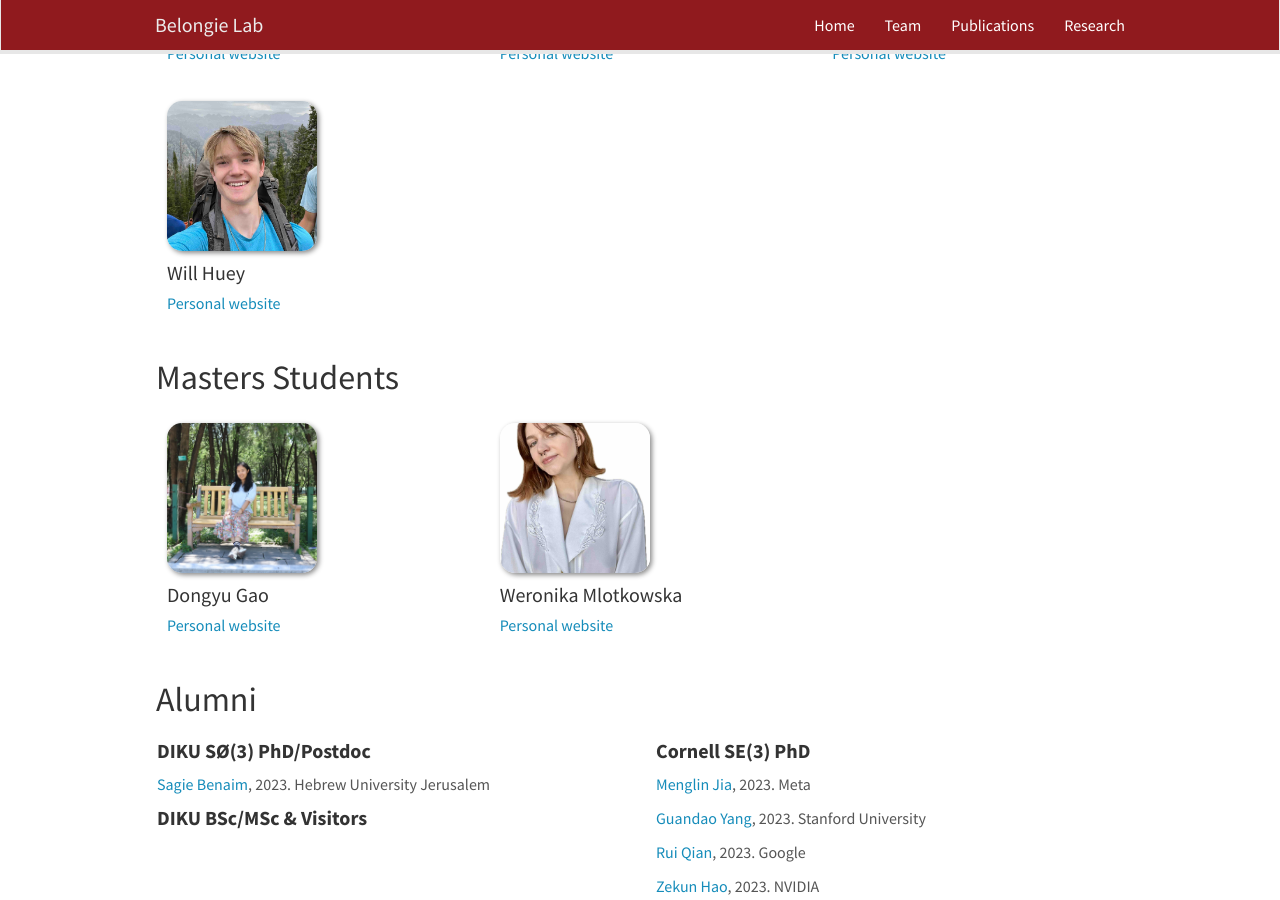
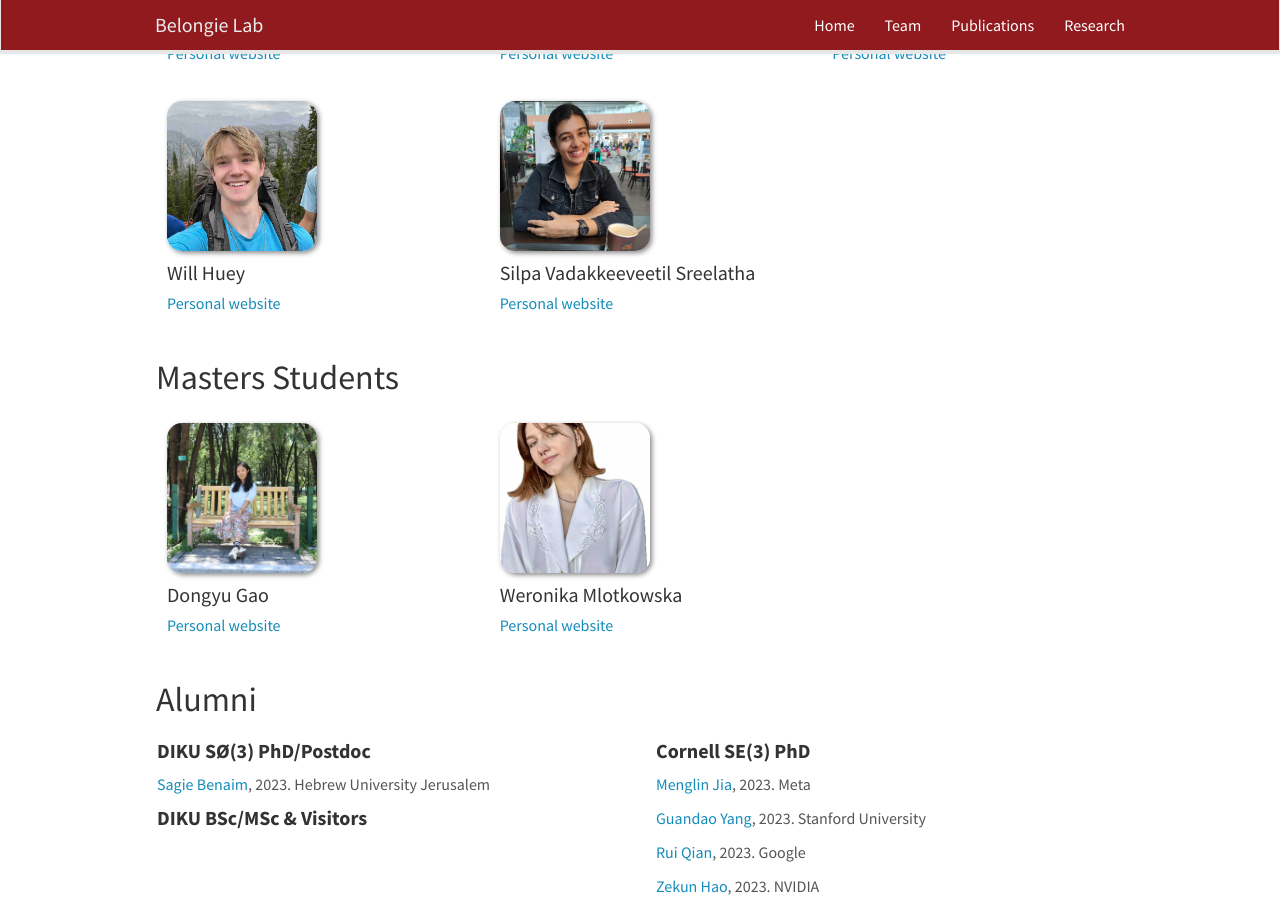
Before and after one commit to BelongieLab/belongielab.github.io, a Jekyll site: the page built from _pages/team.md, in a window 1280 px wide and 900 px high, scrolled down 2955 px. Built offline with Jekyll 4.4.1, drawn with Linux system fonts in a browser that asks for light colours; nearby versions of some CDN libraries.

Commit message:
silpa-update

```diff
--- a/_data/vr_members.yml
+++ b/_data/vr_members.yml
@@ -28,3 +28,6 @@
 - name: Will Huey
   photo: will.jpg
   website: https://www.willhuey.com/
+- name: Silpa Vadakkeeveetil Sreelatha
+  photo: silpa.jpg
+  website: https://silpavs.github.io/
```
Also changed, not shown: images/teampic/silpa.jpg (added).
